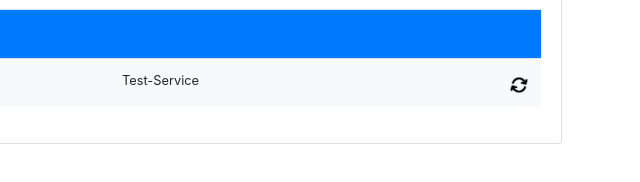
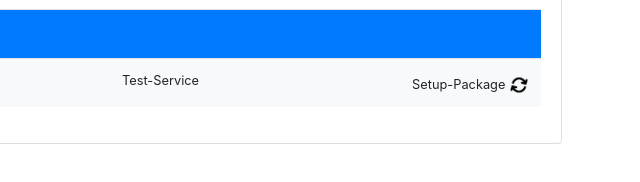
Before and after one commit to modanch/electronupdate, a plain HTML site: page sqs/audit/versions/index.html in a window 1280 px wide. Shown: the part 532-714 px from the top of the page, 538-1178 px from the left. Drawn offline with nearby package versions, Linux system fonts and the light colour scheme; no server answers.

Commit message:
link auf setup.exe

```diff
--- a/sqs/audit/versions/index.html
+++ b/sqs/audit/versions/index.html
@@ -86,7 +86,7 @@
                                 <tr class="bg-light">
                                     <td>Test</td>
                                     <td class="text-right small">Test-Service</td>
-                                    <td class="text-right font-weight-bold" id="windowtestclient"></td>
+                                    <td class="text-right"><a style="color: #212529;" class="small" href="http://update.modan.ch/sqs/audit/win64/SQSAuditAppSetup64.exe">Setup-Package </a><span class="text-right font-weight-bold" id="windowtestclient"></span></td>
                                 </tr>
                             </tbody>
                         </table>
```
